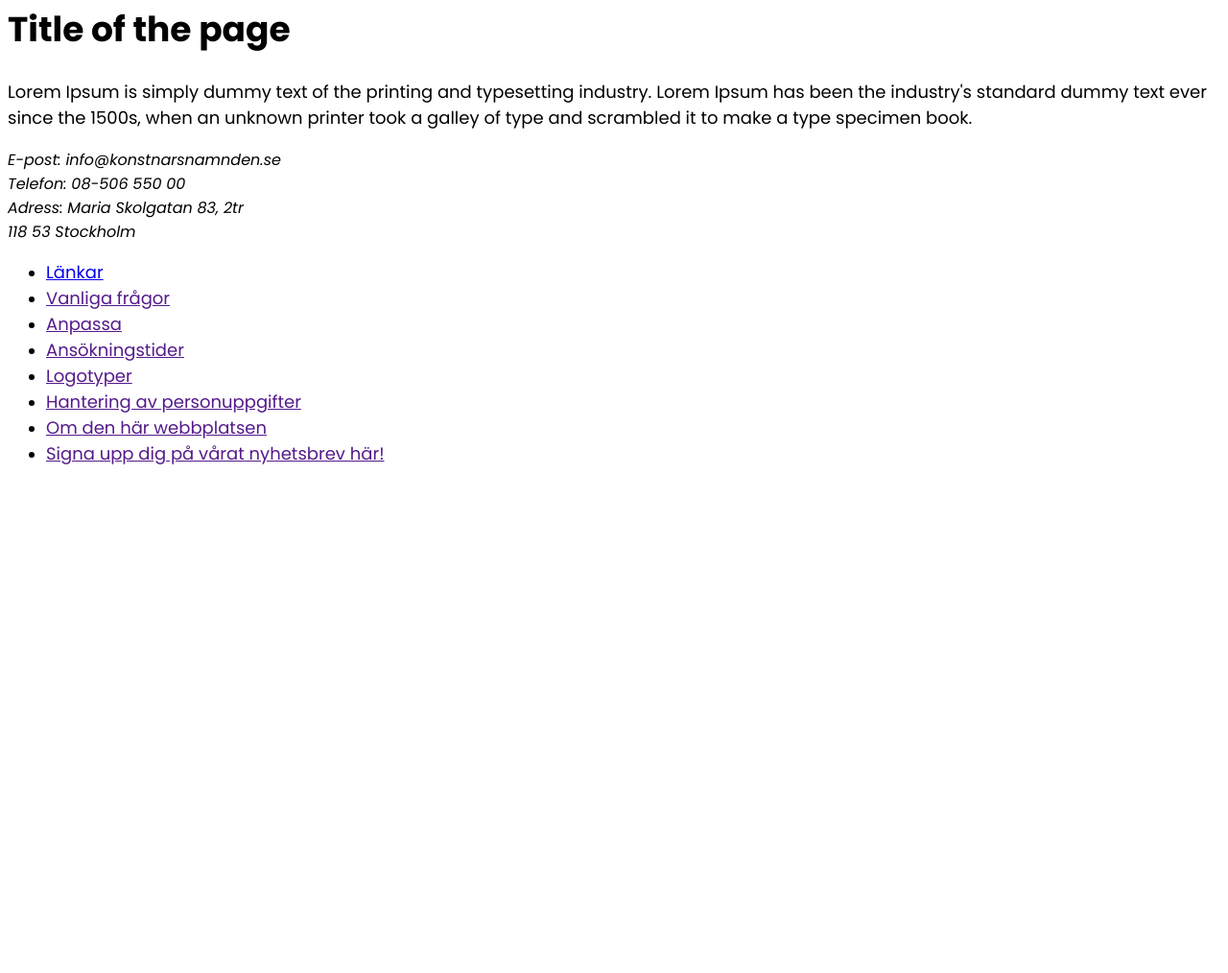
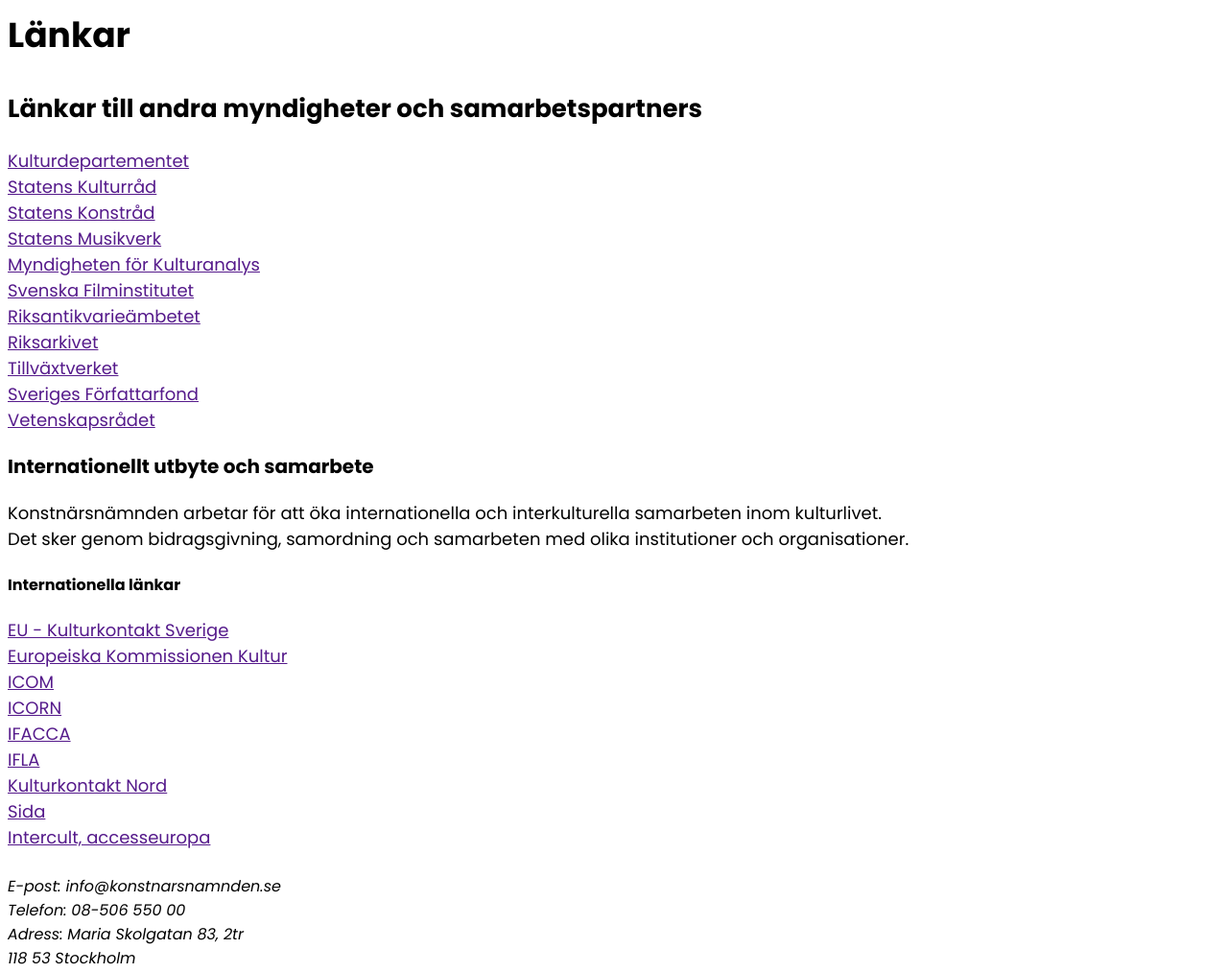
Before and after one commit to chas-academy/u02-redesign-chasgrupp5, a plain HTML site: page links.html in a window 1280 px wide. Shown: the part 1153-2167 px from the top of the page at 96% size. Before the commit the page ends 1655 px from the top, so only its background shows below. Drawn offline with Linux system fonts and the light colour scheme.

Commit message:
updated link-page with links

```diff
--- a/links.html
+++ b/links.html
@@ -64,10 +64,53 @@
         </ul>
     </aside>
     <div class="line"></div>
+
+
     <img src="img/main-main-bild.jpg" alt="Picture of leafs">
-    <h1 class="title">Title of the page</h1>
-    <p>Lorem Ipsum is simply dummy text of the printing and typesetting industry. Lorem Ipsum has been the industry's standard dummy text ever since the 1500s, when an unknown printer took a galley of type and scrambled it to make a type specimen book.</p>
+
+    <section class="links-title">
+    <h1>Länkar</h1>
+    <h2>Länkar till andra myndigheter och samarbetspartners</h2>
+    </section>
+
+
+    <section class="links">
+      <a href="">Kulturdepartementet</a><br>
+      <a href="">Statens Kulturråd</a><br>
+      <a href="">Statens Konstråd</a><br>
+      <a href="">Statens Musikverk</a><br>
+      <a href="">Myndigheten för Kulturanalys</a><br>
+      <a href="">Svenska Filminstitutet</a><br>
+      <a href="">Riksantikvarieämbetet</a><br>
+      <a href="">Riksarkivet</a><br>
+      <a href="">Tillväxtverket  </a><br>
+      <a href="">Sveriges Författarfond </a><br>
+      <a href="">Vetenskapsrådet</a><br>
+    </section>
+
+    <section class="links-title">
+    <h3>Internationellt utbyte och samarbete</h3>
+    <p>Konstnärsnämnden arbetar för att öka internationella och interkulturella samarbeten inom kulturlivet.<br>
+      Det sker genom bidragsgivning, samordning och samarbeten med olika institutioner och organisationer.</p>
+    <h4>Internationella länkar</h4>
+    </section>
+
+
+    <section class="links">
+      <a href="">EU - Kulturkontakt Sverige </a><br>
+      <a href="">Europeiska Kommissionen Kultur </a><br>
+      <a href="">ICOM</a><br>
+      <a href="">ICORN</a><br>
+      <a href="">IFACCA</a><br>
+      <a href="">IFLA</a><br>
+      <a href="">Kulturkontakt Nord</a><br>
+      <a href="">Sida</a><br>
+      <a href="">Intercult, accesseuropa</a><br><br>
+    </section>
+
   </main>
+
+
   <!-- footer section -->
   <footer class="footer">
     <address class="adress">
```
Also changed, not shown: 1 other file.
